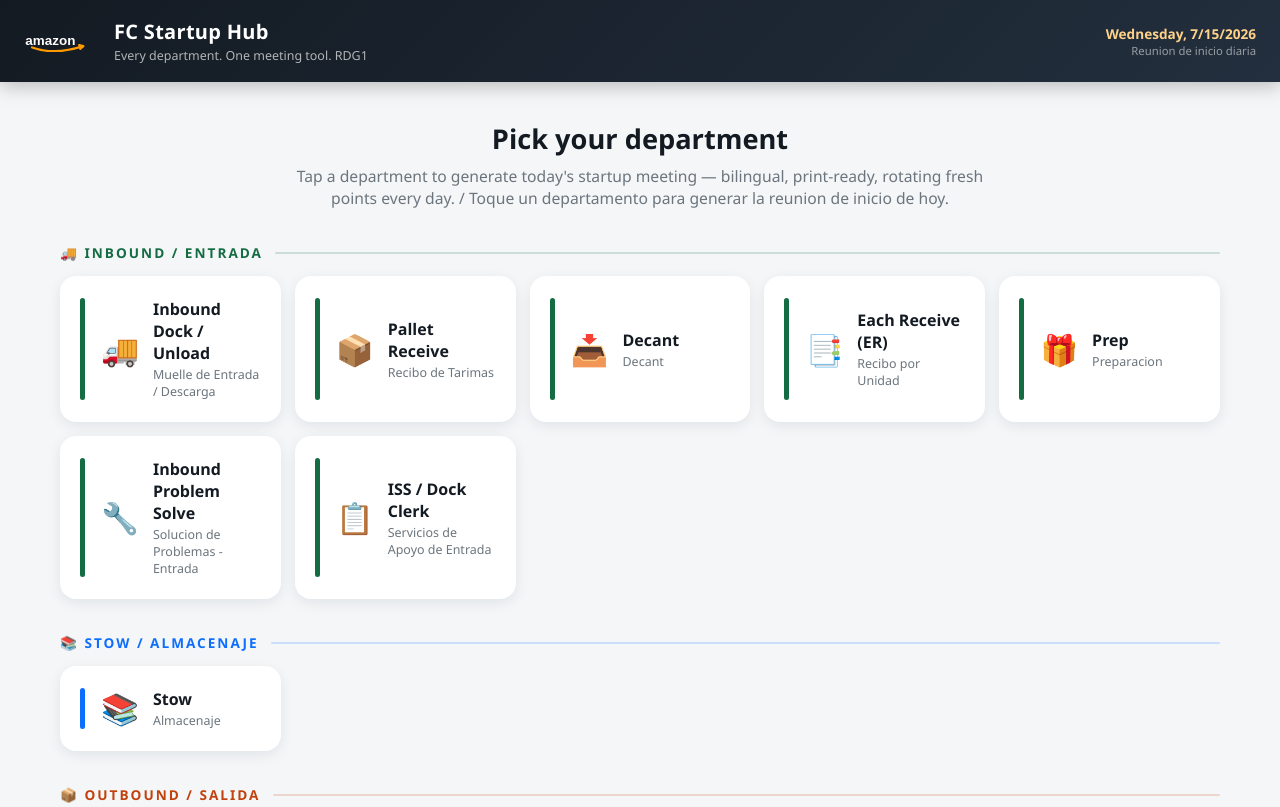
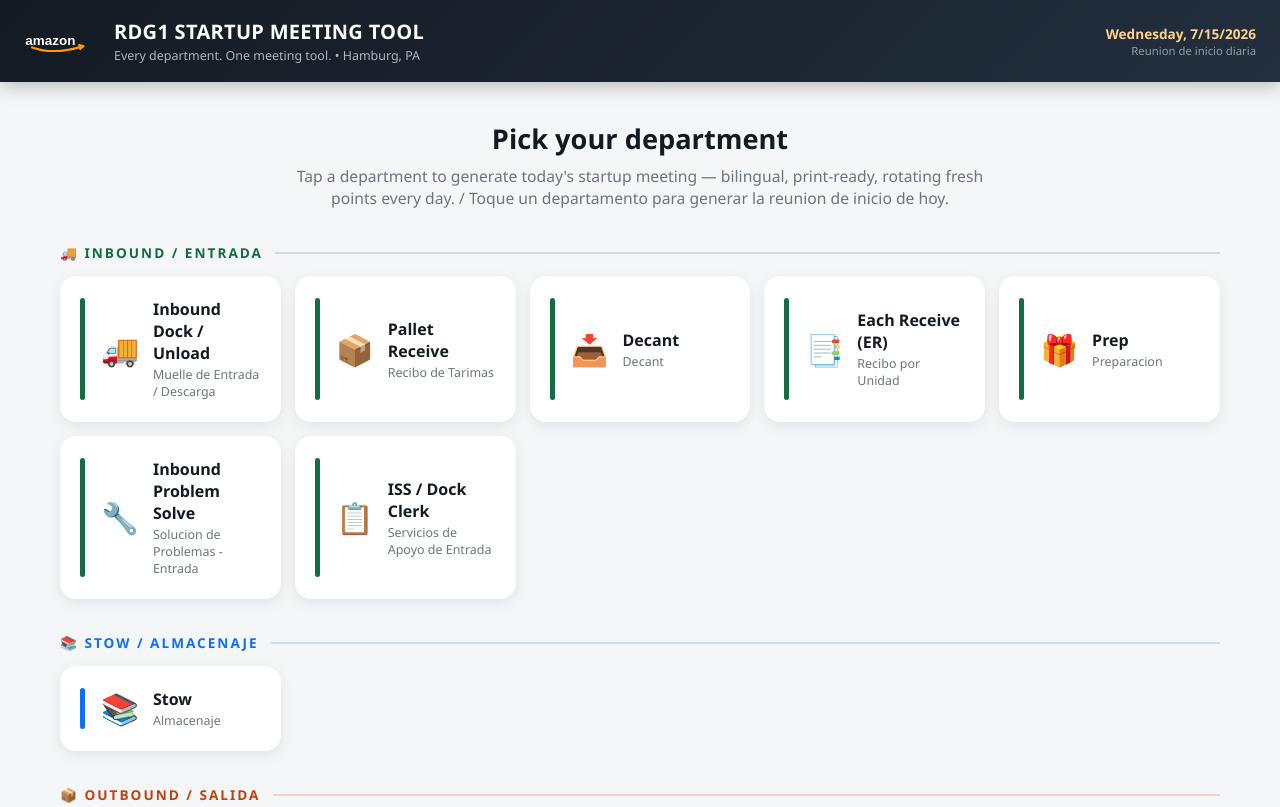
Before and after one commit to tbsnl17/fc-startup, a plain HTML site: page index.html in a window 1280 px wide. Shown: the top 807 px of the page. Drawn offline with Linux system fonts and the light colour scheme.

Commit message:
Add files via upload

```diff
--- a/index.html
+++ b/index.html
@@ -3,7 +3,7 @@
 <head>
 <meta charset="UTF-8">
 <meta name="viewport" content="width=device-width, initial-scale=1.0">
-<title>FC Startup Hub — All-Department Meeting Tool</title>
+<title>RDG1 Startup Meeting Tool</title>
 <style>
 :root{--navy:#131a22;--navy2:#232f3e;--orange:#ff9900;--ink:#2d3436;--muted:#6c757d;
 --green:#146c43;--blue:#0d6efd;--red:#dc3545;--purple:#6f42c1;--bg:#f4f6f8}
@@ -121,8 +121,8 @@
     <path d="M88 24 l-6 -1.5 M88 24 l-4.5 4" stroke="#ff9900" stroke-width="3.4" fill="none" stroke-linecap="round"/>
   </svg>
   <div>
-    <h1 id="hdrTitle">FC Startup Hub</h1>
-    <div class="sub" id="hdrSub">Every department. One meeting tool. RDG1</div>
+    <h1 id="hdrTitle">RDG1 STARTUP MEETING TOOL</h1>
+    <div class="sub" id="hdrSub">Every department. One meeting tool. &#8226; Hamburg, PA</div>
   </div>
   <div class="date" id="hdrDate"></div>
   <button class="backbtn hidden" id="backBtn" onclick="goHome()">&#8592; All Departments</button>
```
